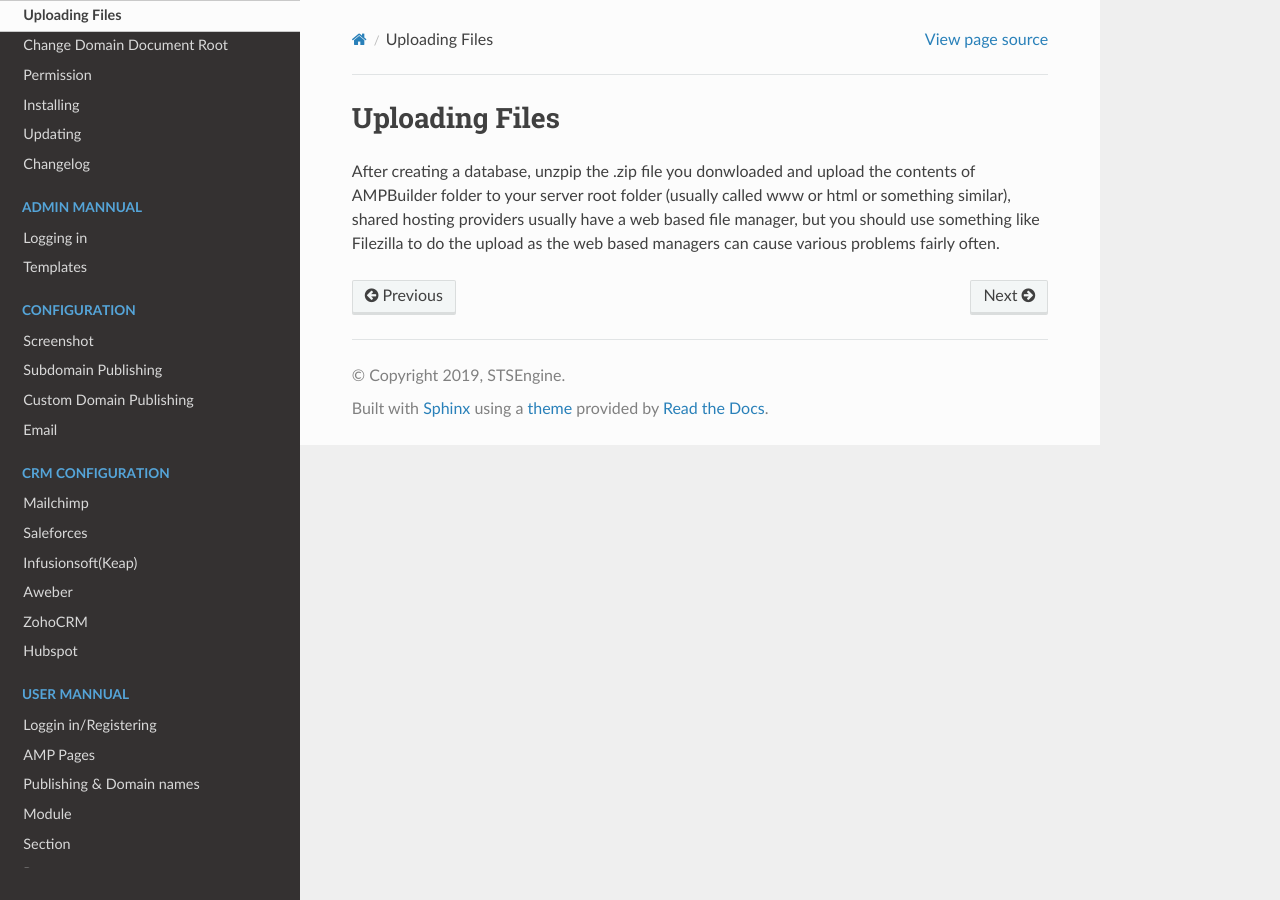
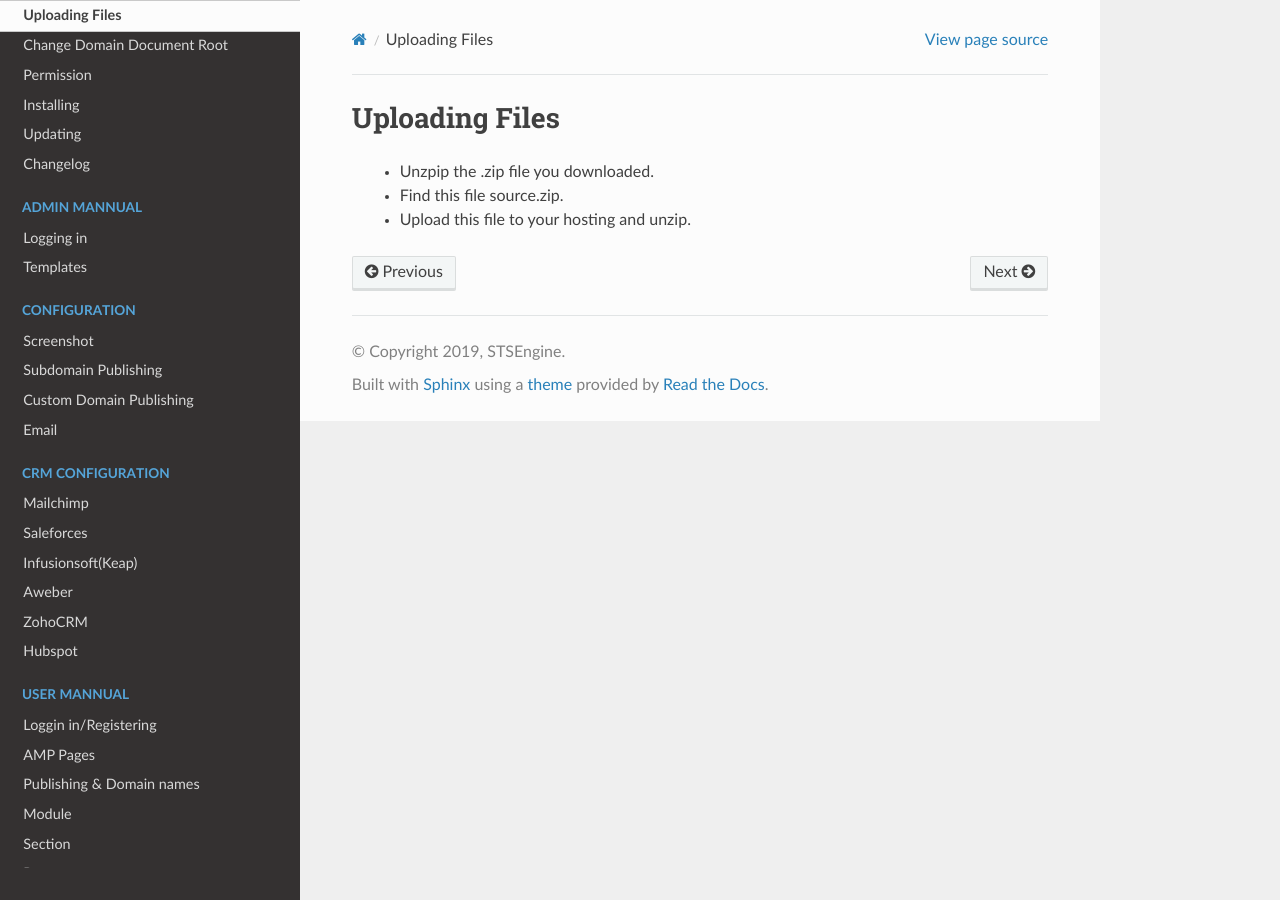
Before and after one commit to logozadocs/-ampbuilder-docs-en, a Sphinx documentation site: the page built from source/_install/upload_files.rst, in a window 1280 px wide. Built offline with Sphinx 7.4.7 and the Read the Docs theme 2.0.0, drawn with Linux system fonts in a browser that asks for light colours.

Commit message:
no message

```diff
--- a/source/_install/upload_files.rst
+++ b/source/_install/upload_files.rst
@@ -1,3 +1,5 @@
 Uploading Files
 ==============
-After creating a database, unzpip the .zip file you donwloaded and upload the contents of AMPBuilder folder to your server root folder (usually called www or html or something similar), shared hosting providers usually have a web based file manager, but you should use something like Filezilla to do the upload as the web based managers can cause various problems fairly often.
+ - Unzpip the .zip file you downloaded.
+ - Find this file source.zip.
+ - Upload this file to your hosting and unzip.
```
